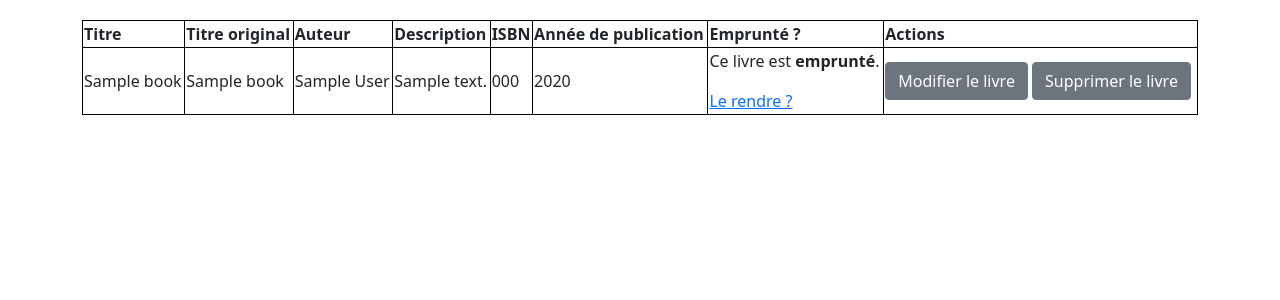
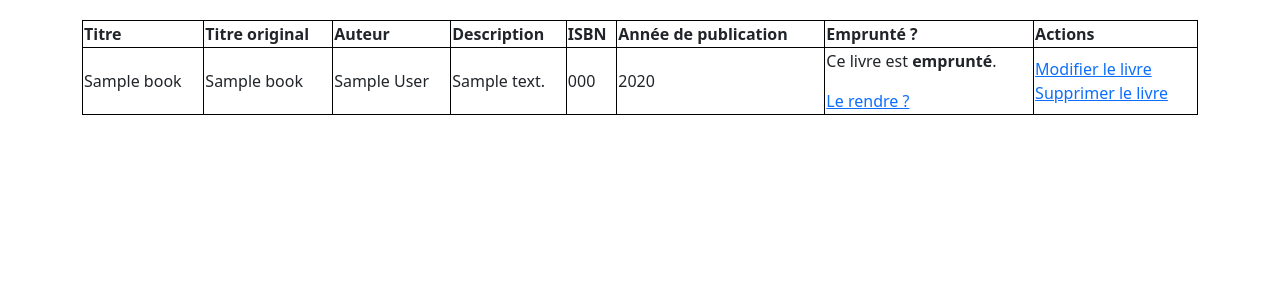
Before and after one commit to ArthurBartoli/biblio_makina_test, a Django app: page / in a window 1280 px wide. Shown: the part 118-418 px from the top of the page. Run offline with Django 4.2, Linux system fonts and the light colour scheme; tables that the repository leaves empty hold one stand-in row (values such as "Sample post").

Commit message:
Removed ugly button css for edit/remove a book

```diff
--- a/reference/templates/reference/book_list.html
+++ b/reference/templates/reference/book_list.html
@@ -39,10 +39,11 @@
 
         <!-- Edit/Delete -->
         <td>
-            <a class="btn btn-secondary" href="{% url 'book_edit' pk=object.pk %}">
+            <a href="{% url 'book_edit' pk=object.pk %}">
                 Modifier le livre
             </a>
-            <a class="btn btn-secondary" href="{% url 'book_delete' pk=object.pk %}">
+            <br/>
+            <a href="{% url 'book_delete' pk=object.pk %}">
                 Supprimer le livre
             </a>
         </td>
```
